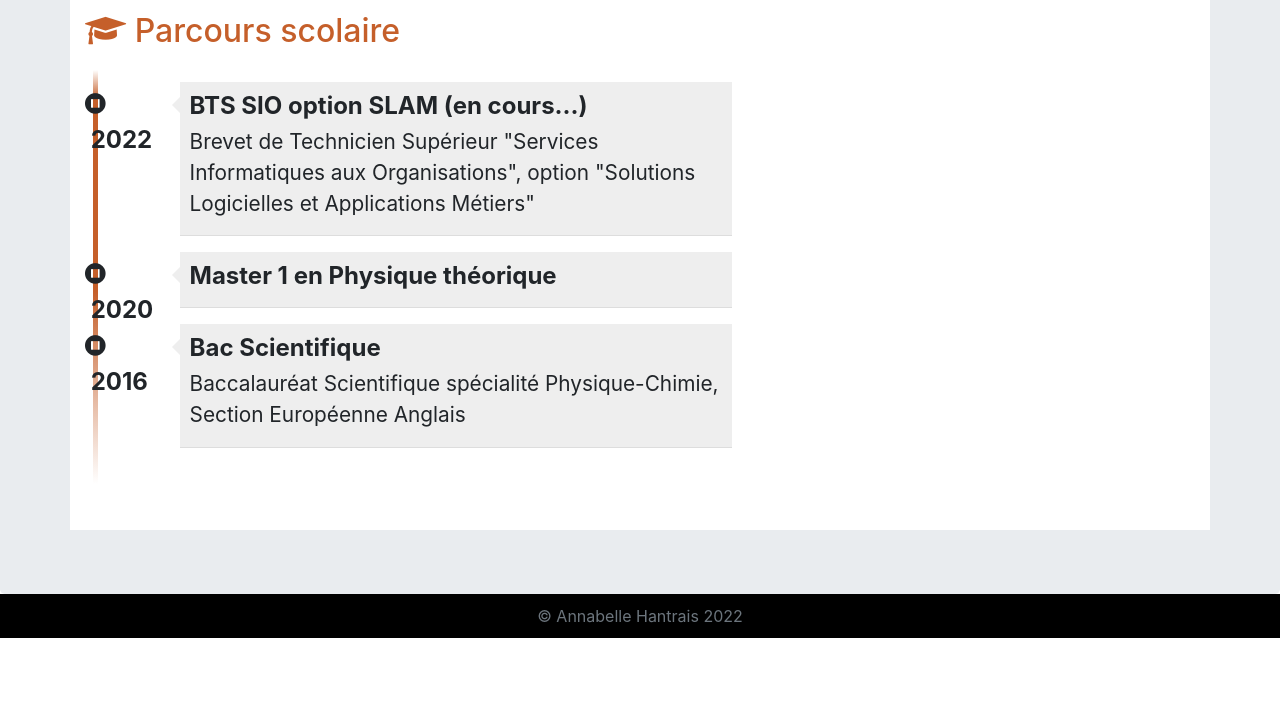
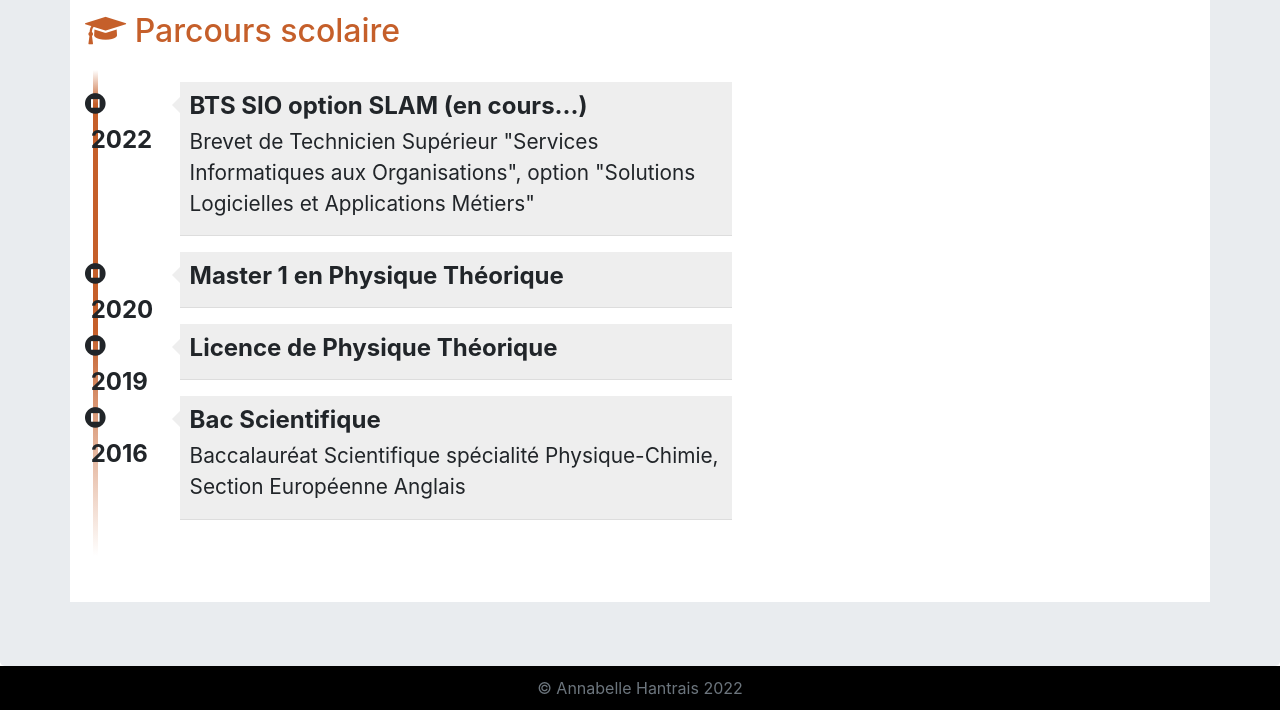
Before and after one commit to AnnabelleHantrais/annabelle.hantrais.github.io, a plain HTML site: page pages/cv.html in a window 1280 px wide. Shown: the part 1058-1768 px from the top of the page. Before the commit the page ends 1696 px from the top, so only its background shows below. Drawn offline with nearby package versions, Linux system fonts and the light colour scheme.

Commit message:
dernière modif cv

```diff
--- a/pages/cv.html
+++ b/pages/cv.html
@@ -239,7 +239,16 @@
                                         <span class="fa fa-stop-circle"></span>&nbsp;2020
                                     </div>
                                     <div class="details float-right">
-                                        <h3>Master 1 en Physique théorique</h3>
+                                        <h3>Master 1 en Physique Théorique</h3>
+                                        <p></p>
+                                    </div>
+                                </li>
+                                <li>
+                                    <div class="date float-left">
+                                        <span class="fa fa-stop-circle"></span>&nbsp;2019
+                                    </div>
+                                    <div class="details float-right">
+                                        <h3>Licence de Physique Théorique</h3>
                                         <p></p>
                                     </div>
                                 </li>
```
